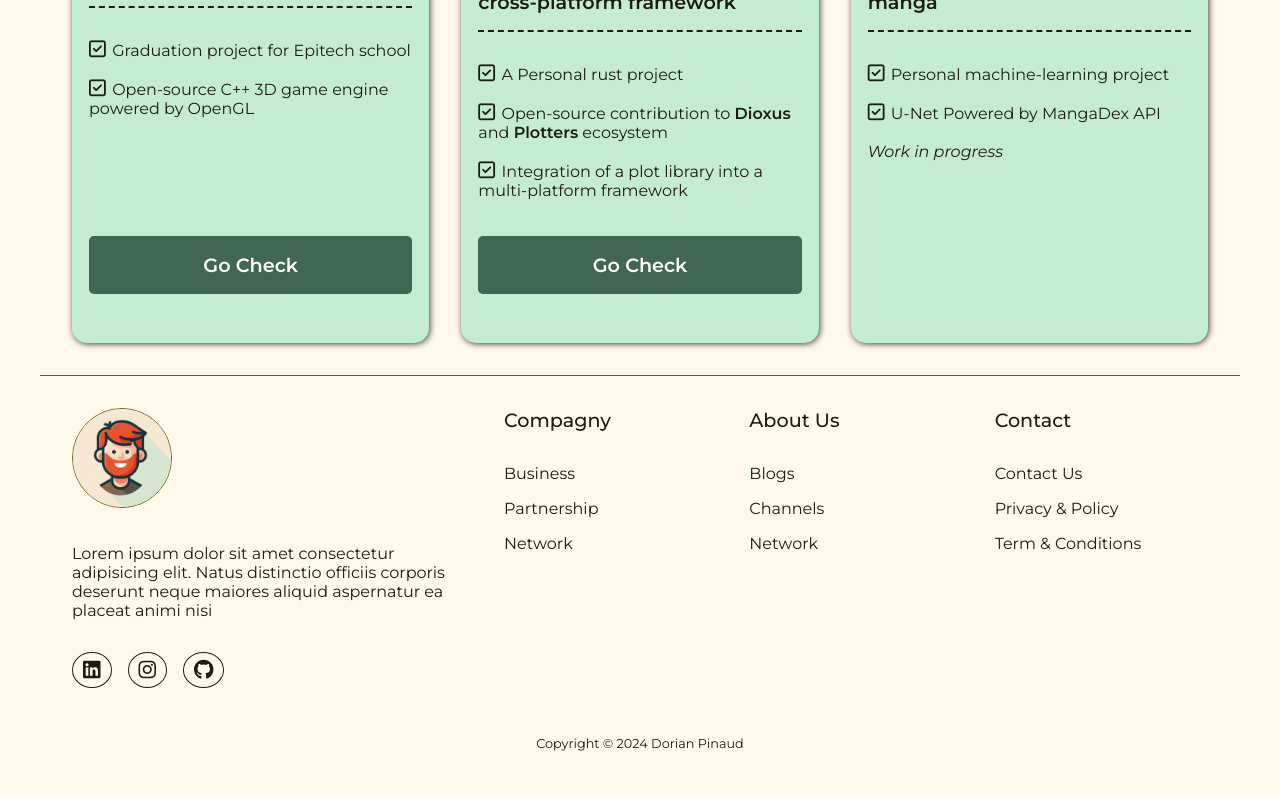
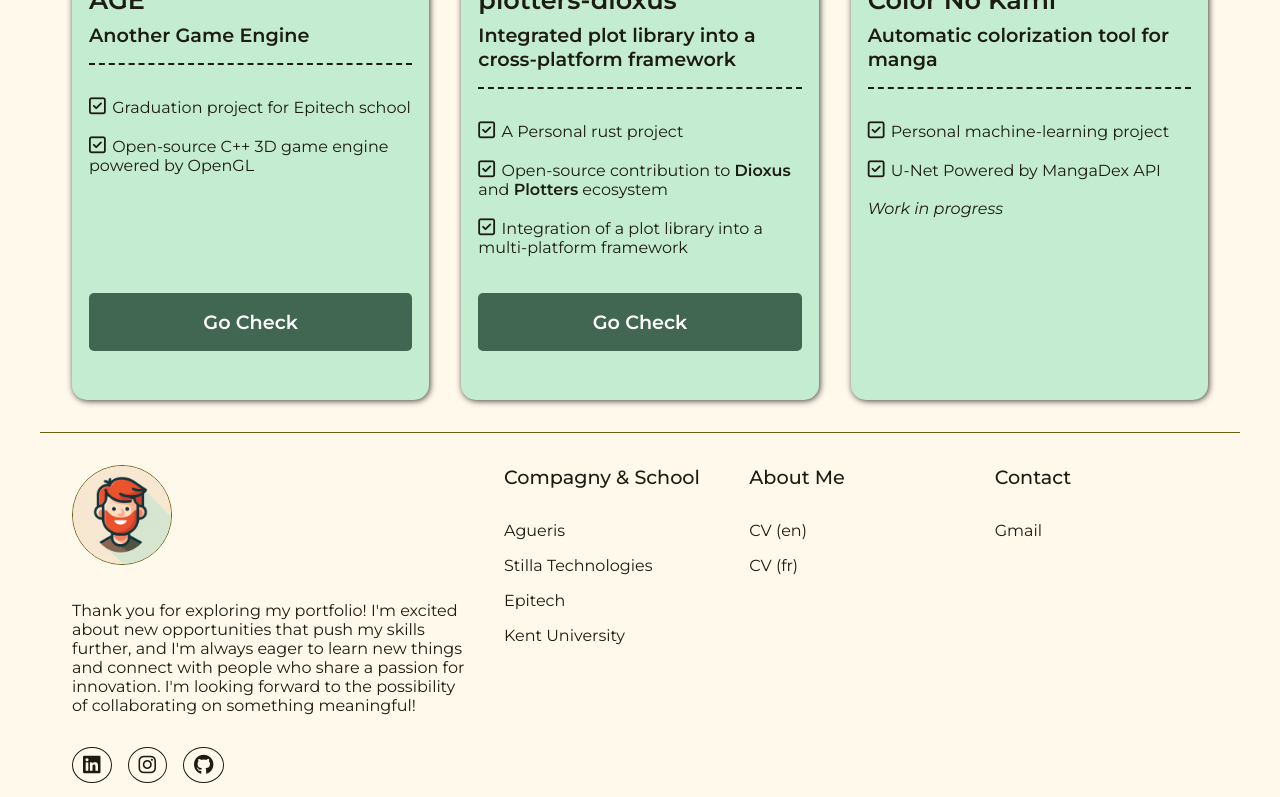
Before and after one commit to DorianPinaud/dorianpinaud-portfolio, a React (Create React App) app: page / in a window 1280 px wide. Shown: the part 2000-2797 px from the top of the page. Before the commit the page ends 2767 px from the top, so only its background shows below. Built offline with nearby package versions, Linux system fonts and the light colour scheme.

Commit message:
add cv and fix links

```diff
--- a/src/components/Footer.tsx
+++ b/src/components/Footer.tsx
@@ -8,34 +8,32 @@ export default function Footer() {
                     <img src="images/logo.png" />
                 </div>
                 <p>
-                    Lorem ipsum dolor sit amet consectetur
-                    adipisicing elit. Natus distinctio
-                    officiis corporis deserunt neque maiores
-                    aliquid aspernatur ea placeat animi nisi
+                    Thank you for exploring my portfolio! I'm excited about new opportunities
+                    that push my skills further, and I'm always eager to learn new things
+                    and connect with people who share a passion for innovation. I'm looking forward
+                    to the possibility of collaborating on something meaningful!
                 </p>
                 <div className="socials">
                     <a href="#"><i className="fa-brands fa-linkedin"></i></a>
                     <a href="#"><i className="fa-brands fa-instagram"></i></a>
-                    <a href="#"><i className="fa-brands fa-github"></i></a>
+                    <a href="https://github.com/DorianPinaud"><i className="fa-brands fa-github"></i></a>
                 </div>
             </div>
             <div className="column">
-                <h4>Compagny</h4>
-                <a href="#">Business</a>
-                <a href="#">Partnership</a>
-                <a href="#">Network</a>
+                <h4>Compagny & School</h4>
+                <a href="https://www.agueris.com/">Agueris</a>
+                <a href="https://www.stillatechnologies.com/">Stilla Technologies</a>
+                <a href="https://www.epitech.eu/">Epitech</a>
+                <a href="https://www.kent.ac.uk/">Kent University</a>
             </div>
             <div className="column">
-                <h4>About Us</h4>
-                <a href="#">Blogs</a>
-                <a href="#">Channels</a>
-                <a href="#">Network</a>
+                <h4>About Me</h4>
+                <a href="./Dorian_Pinaud_EN.pdf">CV (en)</a>
+                <a href="./Dorian_Pinaud_FR.pdf">CV (fr)</a>
             </div>
             <div className="column">
                 <h4>Contact</h4>
-                <a href="#">Contact Us</a>
-                <a href="#">Privacy & Policy</a>
-                <a href="#">Term & Conditions</a>
+                <a href="mailto:dorian.pinaud@gmail.com">Gmail</a>
             </div>
         </footer >
     )
--- a/src/components/NavBar.tsx
+++ b/src/components/NavBar.tsx
@@ -1,6 +1,13 @@
 import React from 'react'
 
 export default function NavBar() {
+
+    const scrollToView = (e: React.MouseEvent<HTMLAnchorElement, MouseEvent>, elementId: string) => {
+        e.preventDefault()
+        const element = document.getElementById(elementId);
+        element?.scrollIntoView({ behavior: "smooth" })
+    }
+
     return (
         <nav>
             <a href="#" >
@@ -9,12 +16,11 @@ export default function NavBar() {
                 </div>
             </a>
             <ul className="nav-links">
-                <li className='link'><a href="3">Home</a></li>
-                <li className='link'><a href="3">Skills</a></li>
-                <li className='link'><a href="3">Projects</a></li>
-                <li className='link'><a href="3">About</a></li>
+                <li className='link'><a onClick={(e) => scrollToView(e, "experiences")}>Experiences</a></li>
+                <li className='link'><a onClick={(e) => scrollToView(e, "skills")}>Skills</a></li>
+                <li className='link'><a onClick={(e) => scrollToView(e, "projects")}>Projects</a></li>
             </ul>
-            <button className='btn'>Hire Me</button>
+            <a className='btn' href='mailto:dorian.pinaud@gmail.com'>Hire Me</a>
         </nav>
     )
 }
--- a/src/components/ProjectList.tsx
+++ b/src/components/ProjectList.tsx
@@ -5,7 +5,7 @@ import ColorNoKamiProject from './Projects/ColorNoKamiProject'
 
 export default function ProjectList() {
     return (
-        <section className="container">
+        <section id="projects" className="container">
             <h2 className="header">MY PROJECTS</h2>
             <div className="projects">
                 <AGEProject />
--- a/src/components/SkillList.tsx
+++ b/src/components/SkillList.tsx
@@ -6,7 +6,7 @@ import ProblemSolvingSkill from './Skills/ProblemSolvingSkill'
 
 export default function SkillList() {
     return (
-        <section className="container">
+        <section id="skills" className="container">
             <h2 className="header">MY SKILLS</h2>
             <div className="features">
                 <ProgrammingSkill />
--- a/src/components/Skills/ProgrammingSkill.tsx
+++ b/src/components/Skills/ProgrammingSkill.tsx
@@ -4,14 +4,15 @@ import Skill from './Skill'
 export default function ProgrammingSkill() {
     return (
         <Skill title='Programmation'
-            content='I bring eight years of solid experience
-        in software development, with expertise in multiple
-        object-oriented languages and knowledge of
-        functional programming principles.
-        I am well-versed in collaborative, team-based projects
-        using the Scrum Agile methodology and
-        have utilized various frameworks to address
-        both front-end and back-end challenges effectively'
+            content='I bring eight years of solid experience in software
+            development, with expertise in multiple object-oriented
+            languages and knowledge of functional programming principles.
+            I am well-versed in collaborative, team-based projects using
+            the Scrum Agile methodology and have utilized various frameworks
+            to address both front-end and back-end challenges effectively.
+             Additionally, I am experienced in implementing unit testing
+             and continuous integration practices to ensure robust,
+             maintainable code across projects'
             icon_name='fa-solid fa-code' />
     )
 }
```
Also changed, not shown: 2 other files (tests, documents, lock files or other folders).
